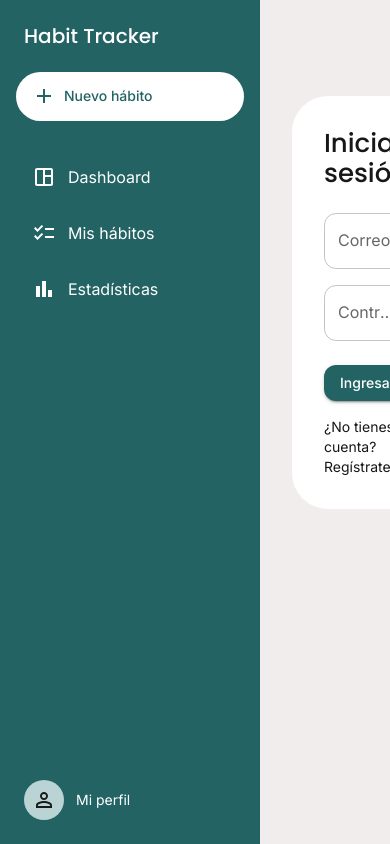
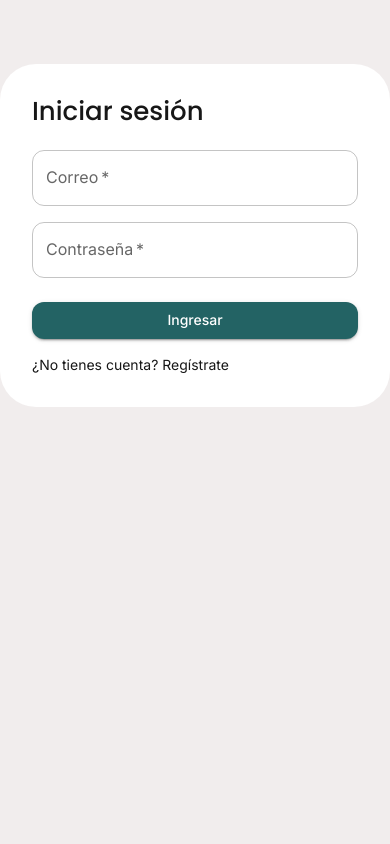
Before and after one commit to sdvh05/22341344_Habit-Tracker, a Next.js app in the folder frontend/: page /login in a window 390 px wide. Built offline with nearby package versions, Linux system fonts and the light colour scheme; what @mui/material-nextjs would draw is missing.

Commit message:
MObile Wireframes

```diff
--- a/frontend/app/dashboard/page.tsx
+++ b/frontend/app/dashboard/page.tsx
@@ -81,6 +81,9 @@ export default function DashboardPage() {
         else next.add(habitId);
         return next;
       });
+
+      const summaryData = await api.get("/statistics/summary");
+      setSummary(summaryData);
     } catch (err) {
       console.error(err);
     }
--- a/frontend/app/layout.tsx
+++ b/frontend/app/layout.tsx
@@ -1,4 +1,5 @@
-import type { Metadata } from "next";
+"use client";
+
 import { Poppins, Inter } from "next/font/google";
 import "./globals.css";
 import { AppRouterCacheProvider } from "@mui/material-nextjs/v15-appRouter";
@@ -6,6 +7,8 @@ import { ThemeProvider } from "@mui/material/styles";
 import Box from "@mui/material/Box";
 import theme from "../theme";
 import Sidebar from "../components/Sidebar";
+import BottomNav from "../components/BottomNav";
+import { usePathname } from "next/navigation";
 
 const poppins = Poppins({
   variable: "--font-poppins",
@@ -19,34 +22,44 @@ const inter = Inter({
   weight: ["400", "500"],
 });
 
-export const metadata: Metadata = {
-  title: "Habit Tracker",
-  description: "Seguimiento de hábitos",
-};
+const rutasSinNav = ["/login", "/registro"];
 
 export default function RootLayout({
   children,
 }: Readonly<{
   children: React.ReactNode;
 }>) {
+  const pathname = usePathname();
+  const mostrarNav = !rutasSinNav.includes(pathname);
+
   return (
     <html lang="es" className={`${poppins.variable} ${inter.variable}`}>
       <body>
         <AppRouterCacheProvider>
           <ThemeProvider theme={theme}>
             <Box sx={{ display: "flex" }}>
-              <Sidebar />
+              {mostrarNav && (
+                <Box sx={{ display: { xs: "none", md: "flex" } }}>
+                  <Sidebar />
+                </Box>
+              )}
               <Box
                 component="main"
                 sx={{
                   flex: 1,
                   bgcolor: "background.default",
                   minHeight: "100vh",
-                  p: 4,
+                  p: mostrarNav ? { xs: 2, md: 4 } : 0,
+                  pb: mostrarNav ? { xs: 9, md: 4 } : 0,
                 }}
               >
                 {children}
               </Box>
+              {mostrarNav && (
+                <Box sx={{ display: { xs: "block", md: "none" } }}>
+                  <BottomNav />
+                </Box>
+              )}
             </Box>
           </ThemeProvider>
         </AppRouterCacheProvider>
--- /dev/null
+++ b/frontend/components/BottomNav.tsx
@@ -0,0 +1,55 @@
+"use client";
+
+import Paper from "@mui/material/Paper";
+import BottomNavigation from "@mui/material/BottomNavigation";
+import BottomNavigationAction from "@mui/material/BottomNavigationAction";
+import DashboardIcon from "@mui/icons-material/SpaceDashboardOutlined";
+import ChecklistIcon from "@mui/icons-material/ChecklistOutlined";
+import BarChartIcon from "@mui/icons-material/BarChartOutlined";
+import PersonIcon from "@mui/icons-material/PersonOutlineOutlined";
+import { usePathname, useRouter } from "next/navigation";
+
+const navItems = [
+  { label: "Dashboard", href: "/dashboard", icon: <DashboardIcon /> },
+  { label: "Hábitos", href: "/habitos", icon: <ChecklistIcon /> },
+  { label: "Estadísticas", href: "/estadisticas", icon: <BarChartIcon /> },
+  { label: "Perfil", href: "/perfil", icon: <PersonIcon /> },
+];
+
+export default function BottomNav() {
+  const pathname = usePathname();
+  const router = useRouter();
+  const currentIndex = navItems.findIndex((item) => item.href === pathname);
+
+  return (
+    <Paper
+      sx={{
+        position: "fixed",
+        bottom: 0,
+        left: 0,
+        right: 0,
+        zIndex: 10,
+      }}
+      elevation={3}
+    >
+      <BottomNavigation
+        value={currentIndex === -1 ? false : currentIndex}
+        onChange={(_, newValue) => router.push(navItems[newValue].href)}
+        sx={{ bgcolor: "primary.main" }}
+      >
+        {navItems.map((item) => (
+          <BottomNavigationAction
+            key={item.href}
+            label={item.label}
+            icon={item.icon}
+            sx={{
+              color: "#FFFFFF",
+              "&.Mui-selected": { color: "#FFFFFF", bgcolor: "secondary.main" },
+              "& .MuiBottomNavigationAction-label": { color: "inherit" },
+            }}
+          />
+        ))}
+      </BottomNavigation>
+    </Paper>
+  );
+}
```
